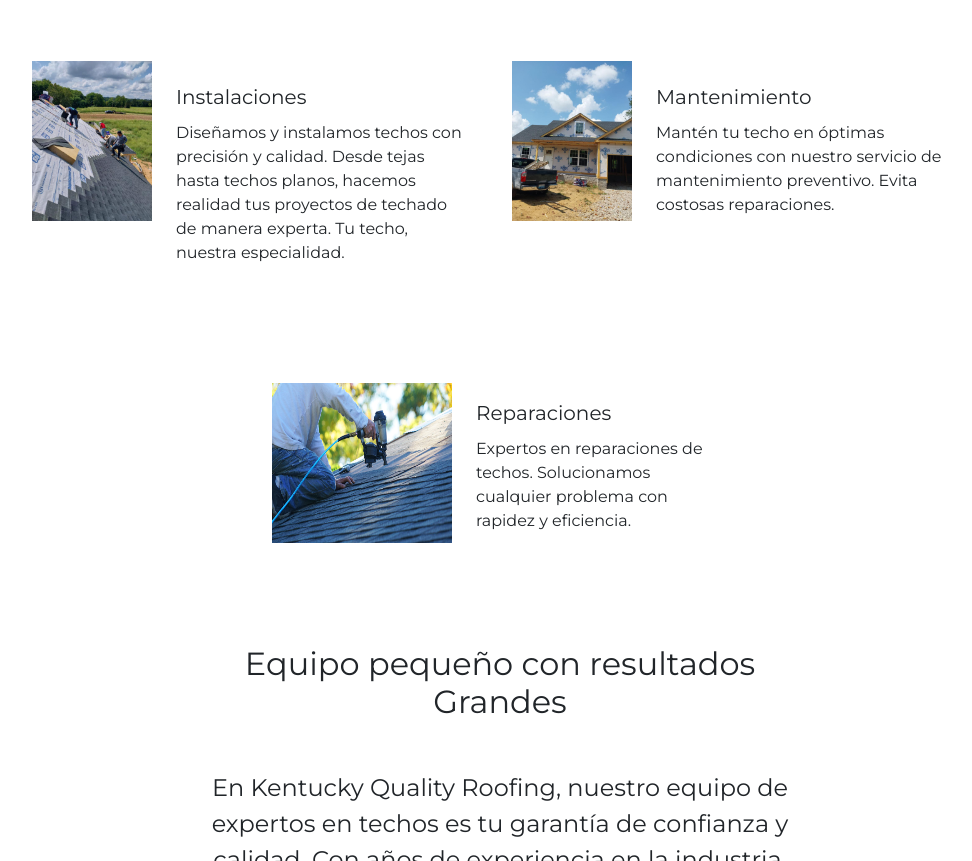
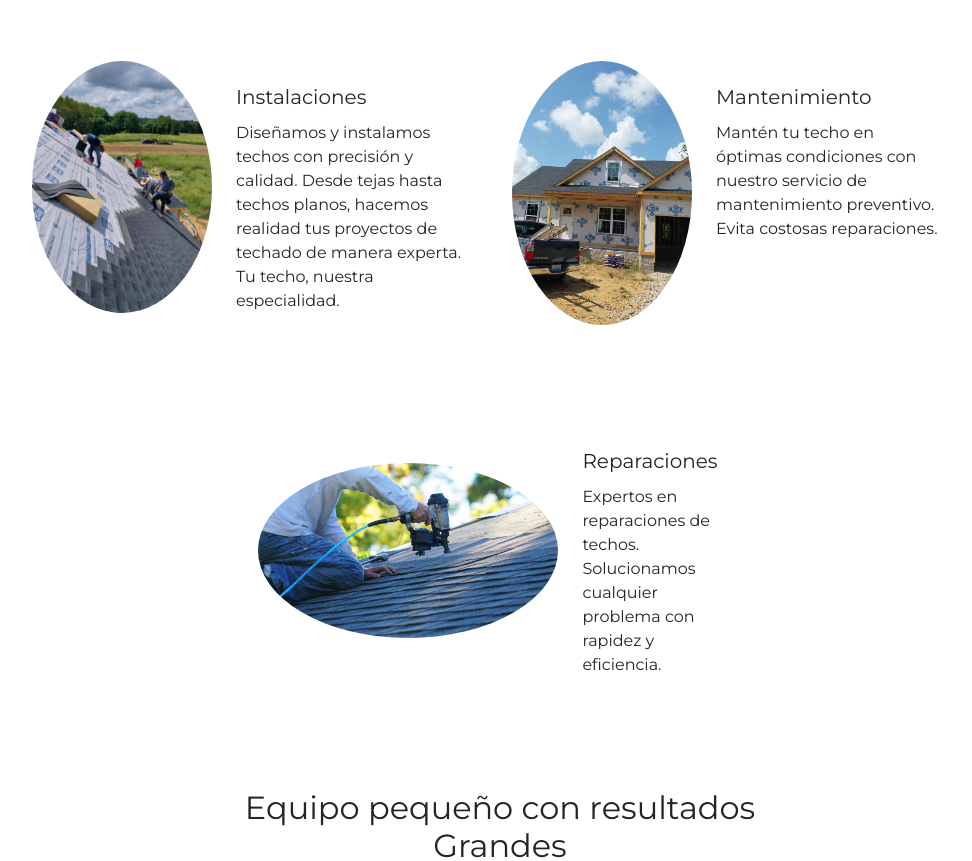
Before and after one commit to Edinson03/Kentuckyqualityroofing.github.io, a plain HTML site: page index.html in a window 1280 px wide. Shown: the part 1025-1886 px from the top of the page, without its empty margins (140-1112 px from the left). Drawn offline with nearby package versions, Linux system fonts and the light colour scheme.

Commit message:
Imagenes

```diff
--- a/index.html
+++ b/index.html
@@ -116,14 +116,14 @@
     <section class="w-100">
       <div class="row w-75 mx-auto" id="servicios-fila-1">
         <div class="col-lg-6 col-md-12 col-sm-12 d-flex justify-content-start my-5 icono-wrap">
-          <img src="./img/arreglo.jpeg" alt="desarrollo" width="180" height="160">
+          <img class="img-fluid rounded-circle mb-3" src="./img/arreglo.jpeg" alt="desarrollo" width="180" height="160">
           <div>
             <h3 class="fs-5 mt-4 px-4 pb-1" data-translate="service1_title">Facilities</h3>
             <p class="px-4" data-translate="service1_description">We design and install roofs with precision and quality. From shingles to flat roofs, we expertly bring your roofing projects to life. Your roof, our specialty</p>
           </div>
         </div>
         <div class="col-lg-6 col-md-12 col-sm-12 d-flex justify-content-start  my-5 icono-wrap">
-          <img src="./img/techo.jpeg" alt="concepto" width="180" height="160">
+          <img class="img-fluid rounded-circle mb-1" src="./img/techo.jpeg" alt="concepto" width="180" height="160">
           <div>
             <h3 class="fs-5 mt-4 px-4 pb-1 icono-wrap" data-translate="service2_title">Maintenance</h3>
             <p class="px-4" data-translate="service2_description">Keep your roof in optimal condition with our preventive maintenance service. Avoid costly repairs.</p>
@@ -132,7 +132,7 @@
       </div>
       <div class="row w-75 mx-auto mb-5 justify-content-center align-items-center" id="servicios-fila-2">
         <div class="col-lg-6 col-md-12 col-sm-12 d-flex justify-content-center align-items-center my-5 icono-wrap">
-            <img src="./img/roofing4.jpg" alt="comunicaciones" width="180" height="160">
+            <img class="img-fluid rounded-circle mb-3" src="./img/roofing4.jpg" alt="comunicaciones" width="300" height="180">
             <div>
                 <h3 class="fs-5 mt-4 px-4 pb-1" data-translate="service3_title">Repairs</h3>
                 <p class="px-4" data-translate="service3_description">Experts in roof repairs. We solve any problem quickly and efficiently.</p>
@@ -156,8 +156,9 @@
 </section>
 
 <div class="mt-5 text-center">
-  <video id="myVideo" src="./img/video.mp4" class="object-fit-contain"></video>
+  <video id="myVideo" src="./img/video.mp4" class="object-fit-contain" autoplay muted></video>
 </div>
+
 
 <div id="local" class="border-top border-2">
     <div class="mapa"> </div>
```
Also changed, not shown: main.js (line endings or trailing spaces).
